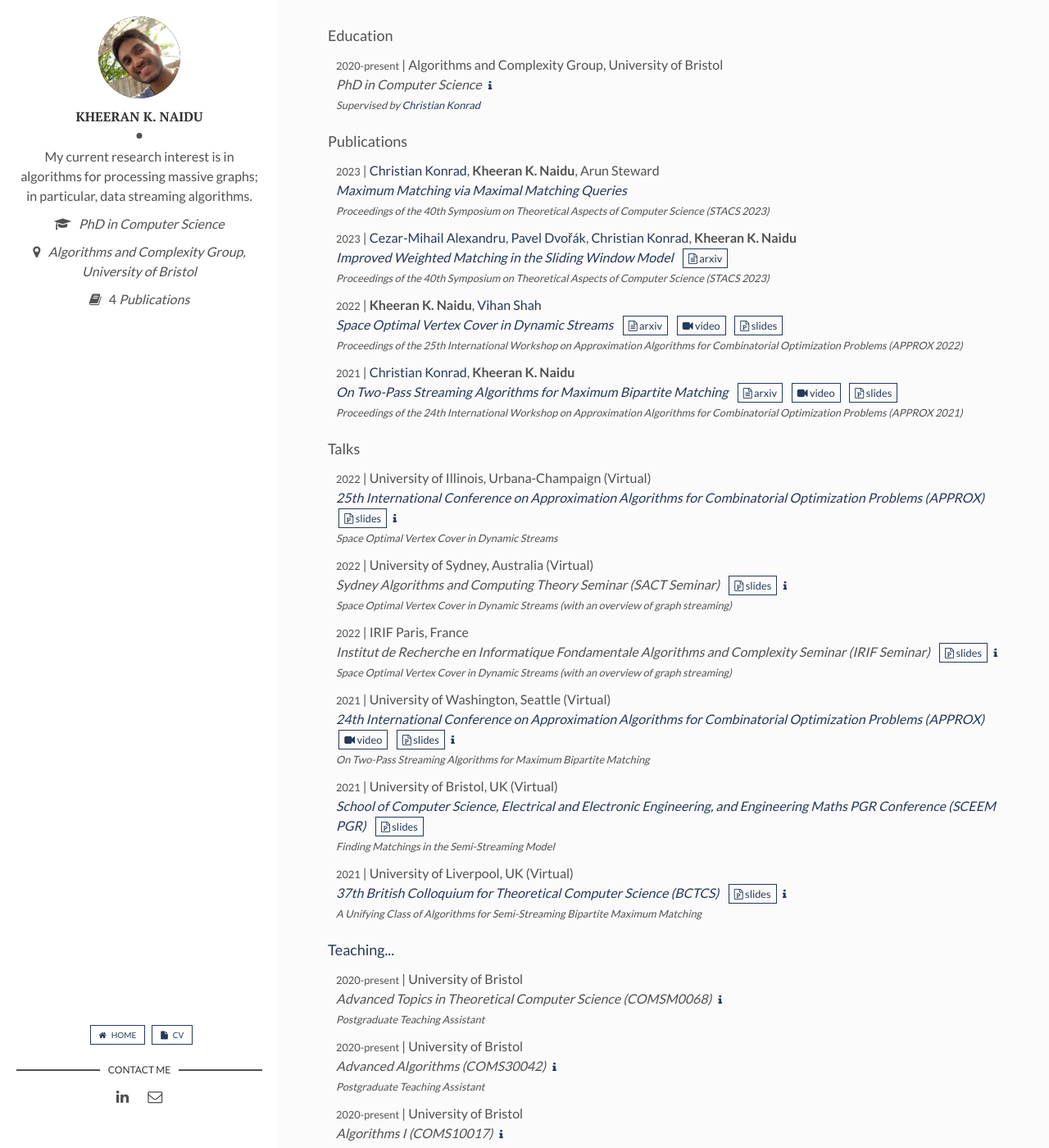
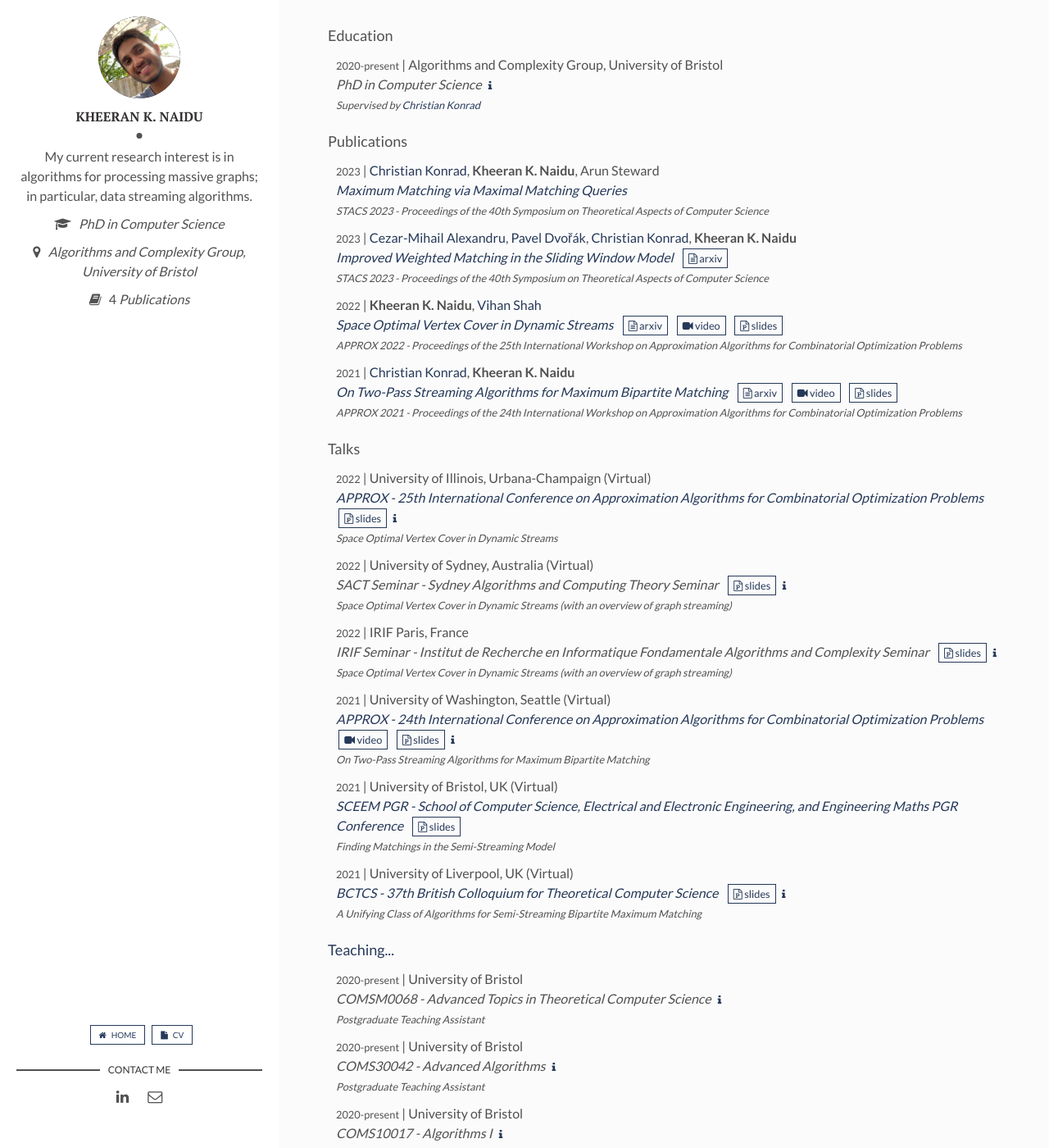
Before and after one commit to kheeran/kheeran.github.io, a Jekyll site: the page built from index.html, in a window 1280 px wide and 1400 px high. Shown: the whole window at 82% size. Built offline with Jekyll 4.4.1, drawn with Linux system fonts in a browser that asks for light colours; the list of posts is cut into pages by our own code.

Commit message:
minor format edit

```diff
--- a/_includes/dynamic_description.html
+++ b/_includes/dynamic_description.html
@@ -1,6 +1,6 @@
 {% if post.description %}
 {% if post.description_short %}
-<span class="dynamic-text-full">{{ post.description }}</span><span class="dynamic-text-short">{{ post.description_short }}</span>
+<span class="dynamic-text-short">{{ post.description_short }}</span><span class="dynamic-text-full">{{ post.description }}</span>
 {% else %}
 {{ post.description }}
 {% endif %}
--- a/_includes/dynamic_text.html
+++ b/_includes/dynamic_text.html
@@ -1,6 +1,6 @@
 {% if dynamic_text_full %}
     {% if dynamic_text_short %}
-    <span class="dynamic-text-full">{{ dynamic_text_full }}</span><span class="dynamic-text-short">{{ dynamic_text_short }}</span>
+    <span class="dynamic-text-short">{{ dynamic_text_short }}</span><span class="dynamic-text-full">{{ dynamic_text_full }}</span>
     {% else %}
     <span>{{ dynamic_text_full }}</span>
     {% endif %}
--- a/assets/css/main.css
+++ b/assets/css/main.css
@@ -1243,12 +1243,12 @@ footer .copyright {
   text-decoration: underline;
 }
 
-.dynamic-text-short:before {
-  content: " ("
-}
+/* .dynamic-text-short:before {
+  content: "("
+} */
 
 .dynamic-text-short:after {
-  content: ")"
+  content: " - "
 }
 a.older-posts, a.newer-posts {
   font-size: 18px;
```
